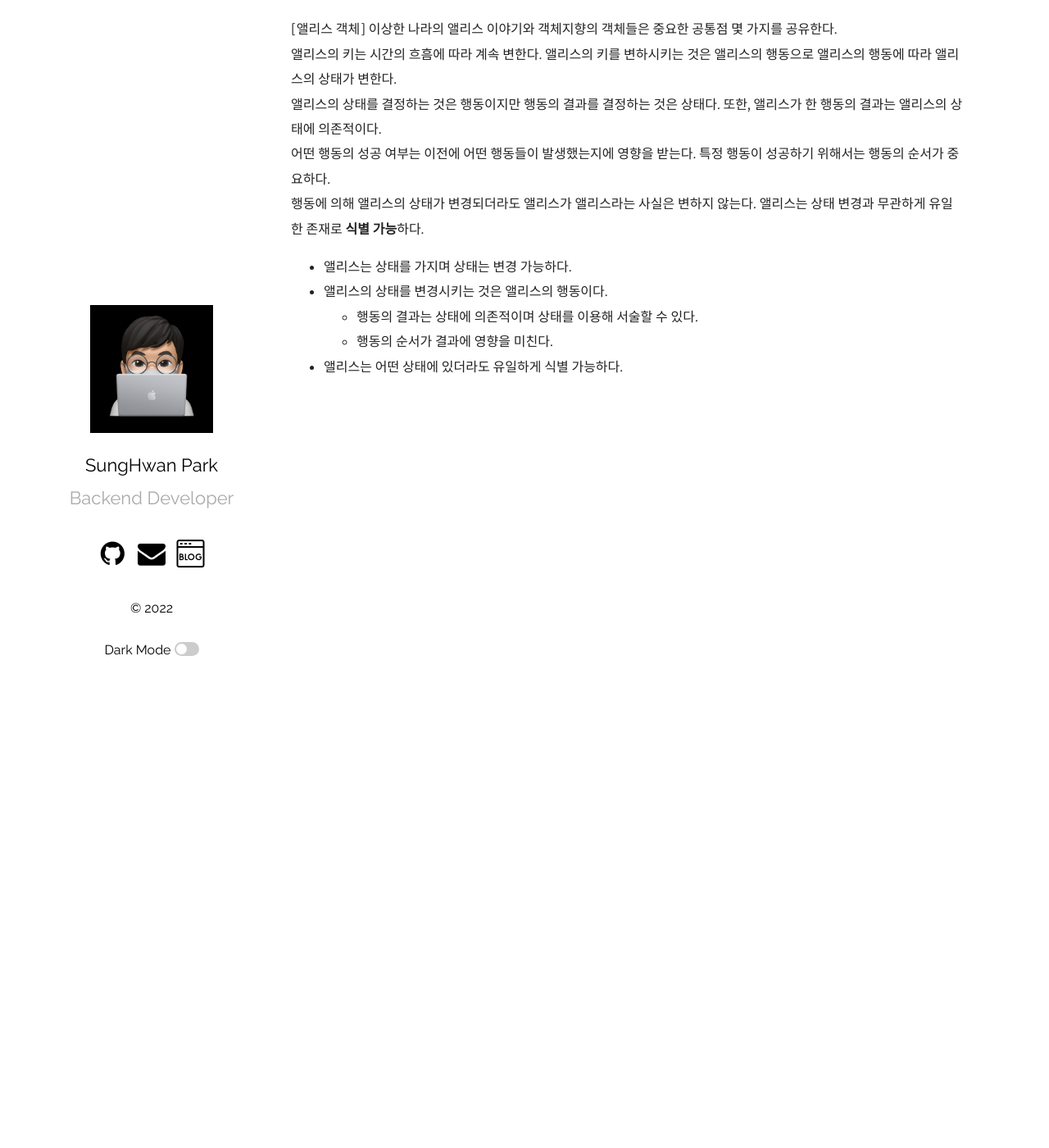
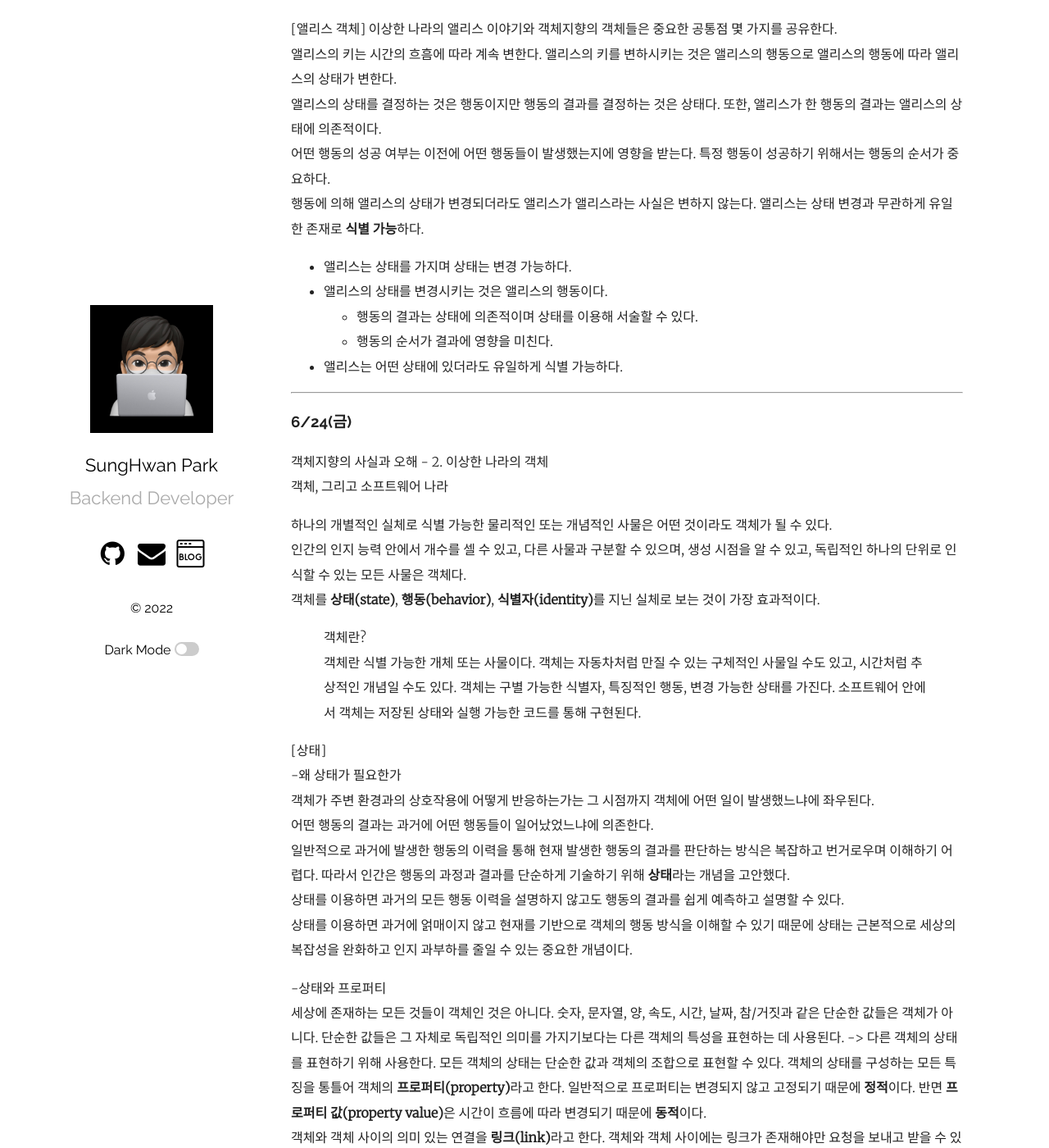
Before and after one commit to park0219/park0219.github.io, a Jekyll site: the page built from _posts/2022-06-01-6월TIL.markdown, in a window 1280 px wide and 1400 px high, scrolled down 19561 px. Shown: the whole window at 82% size. Built offline with Jekyll 4.4.1, drawn with Linux system fonts in a browser that asks for light colours; comment, search, counter and statistics services are not loaded; some of the changed text lies outside the part shown.

Commit message:
feat: 2022-06-24 TIL 추가

```diff
--- a/_posts/2022-06-01-6월TIL.markdown
+++ b/_posts/2022-06-01-6월TIL.markdown
@@ -839,3 +839,39 @@ public class Client {
     -   행동의 결과는 상태에 의존적이며 상태를 이용해 서술할 수 있다.
     -   행동의 순서가 결과에 영향을 미친다.
 -   앨리스는 어떤 상태에 있더라도 유일하게 식별 가능하다.
+
+---
+
+### 6/24(금)
+
+객체지향의 사실과 오해 - 2. 이상한 나라의 객체
+객체, 그리고 소프트웨어 나라
+
+하나의 개별적인 실체로 식별 가능한 물리적인 또는 개념적인 사물은 어떤 것이라도 객체가 될 수 있다.
+인간의 인지 능력 안에서 개수를 셀 수 있고, 다른 사물과 구분할 수 있으며, 생성 시점을 알 수 있고, 독립적인 하나의 단위로 인식할 수 있는 모든 사물은 객체다.
+객체를 **상태(state)**, **행동(behavior)**, **식별자(identity)**를 지닌 실체로 보는 것이 가장 효과적이다.
+
+> 객체란?
+> 객체란 식별 가능한 개체 또는 사물이다. 객체는 자동차처럼 만질 수 있는 구체적인 사물일 수도 있고, 시간처럼 추상적인 개념일 수도 있다. 객체는 구별 가능한 식별자, 특징적인 행동, 변경 가능한 상태를 가진다. 소프트웨어 안에서 객체는 저장된 상태와 실행 가능한 코드를 통해 구현된다.
+
+[상태]
+-왜 상태가 필요한가
+객체가 주변 환경과의 상호작용에 어떻게 반응하는가는 그 시점까지 객체에 어떤 일이 발생했느냐에 좌우된다.
+어떤 행동의 결과는 과거에 어떤 행동들이 일어났었느냐에 의존한다.
+일반적으로 과거에 발생한 행동의 이력을 통해 현재 발생한 행동의 결과를 판단하는 방식은 복잡하고 번거로우며 이해하기 어렵다. 따라서 인간은 행동의 과정과 결과를 단순하게 기술하기 위해 **상태**라는 개념을 고안했다.
+상태를 이용하면 과거의 모든 행동 이력을 설명하지 않고도 행동의 결과를 쉽게 예측하고 설명할 수 있다.
+상태를 이용하면 과거에 얽매이지 않고 현재를 기반으로 객체의 행동 방식을 이해할 수 있기 때문에 상태는 근본적으로 세상의 복잡성을 완화하고 인지 과부하를 줄일 수 있는 중요한 개념이다.
+
+-상태와 프로퍼티
+세상에 존재하는 모든 것들이 객체인 것은 아니다. 숫자, 문자열, 양, 속도, 시간, 날짜, 참/거짓과 같은 단순한 값들은 객체가 아니다. 단순한 값들은 그 자체로 독립적인 의미를 가지기보다는 다른 객체의 특성을 표현하는 데 사용된다. -> 다른 객체의 상태를 표현하기 위해 사용한다.
+모든 객체의 상태는 단순한 값과 객체의 조합으로 표현할 수 있다. 객체의 상태를 구성하는 모든 특징을 통틀어 객체의 **프로퍼티(property)**라고 한다. 일반적으로 프로퍼티는 변경되지 않고 고정되기 때문에 **정적**이다. 반면 **프로퍼티 값(property value)**은 시간이 흐름에 따라 변경되기 때문에 **동적**이다.
+객체와 객체 사이의 의미 있는 연결을 **링크(link)**라고 한다. 객체와 객체 사이에는 링크가 존재해야만 요청을 보내고 받을 수 있다. -> 객체의 링크를 통해서만 **메시지**를 주고받을 수 있다.
+객체 간의 선으로 표현되는 링크와 달리 객체를 구성하는 단순한 값은 **속성(attribute)**이라고 한다. 객체의 프로퍼티는 단순한 값인 속성과 다른 객체를 가리키는 링크라는 두 가지 종류의 조합으로 표현할 수 있다.
+=> 프로퍼티는 속성과 연관관계의 두 가지 종류로 구분되며 연관관계는 정적인 관계를 의미하고, 링크는 연관관계의 인스턴스다.
+
+> 객체의 상태란?
+> 상태는 특정 시점에 객체가 가지고 있는 정보의 집합으로 객체의 구조적 특징을 표현한다. 객체의 상태는 객체에 존재하는 정적인 프로퍼티와 동적인 프로퍼티 값으로 구성된다. 객체의 프로퍼티는 단순한 값과 다른 객체를 참조하는 링크로 구분할 수 있다.
+
+객체는 자율적인 존재이기 때문에 객체지향의 세계에서 객체는 다른 객체의 상태에 직접적으로 겁근할 수도, 상태를 변경할 수도 없다. 외부의 객체가 직접적으로 객체의 상태를 주무를 수 없다면 간접적으로 객체의 상태를 변경하거나 조회할 수 있는 방법이 필요하다.
+이때 **행동**이 등장한다. 행동은 다른 객체로 하여금 간접적으로 객체의 상태를 변경하는 것을 가능하게 한다.
+객체지향의 기본 사상은 상태와 상태를 조작하기 위한 행동을 하나의 단위로 묶는 것이다. 객체는 스스로의 행동에 의해서만 상태가 변경되는 것을 보장함으로써 객체의 자율성을 유지한다.
```
